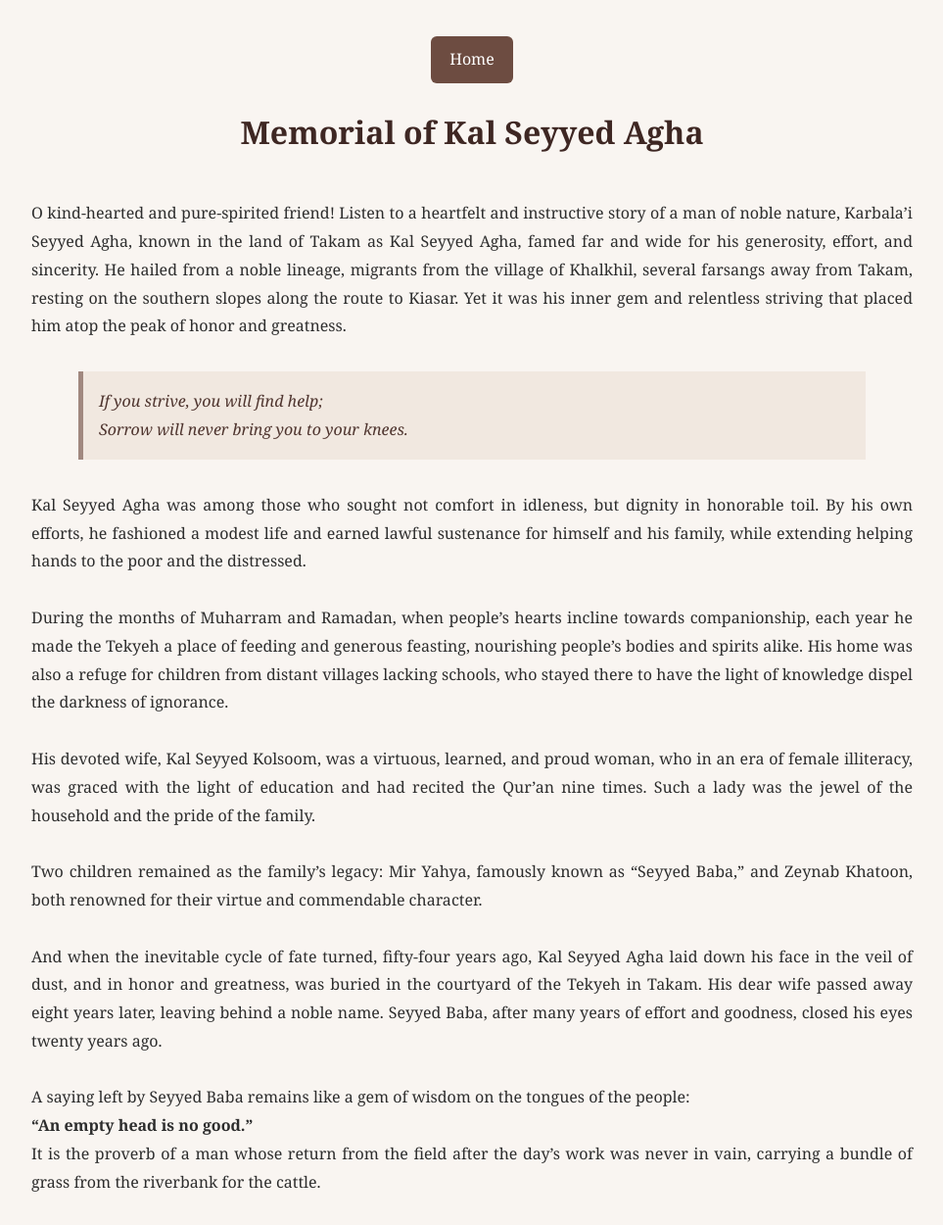
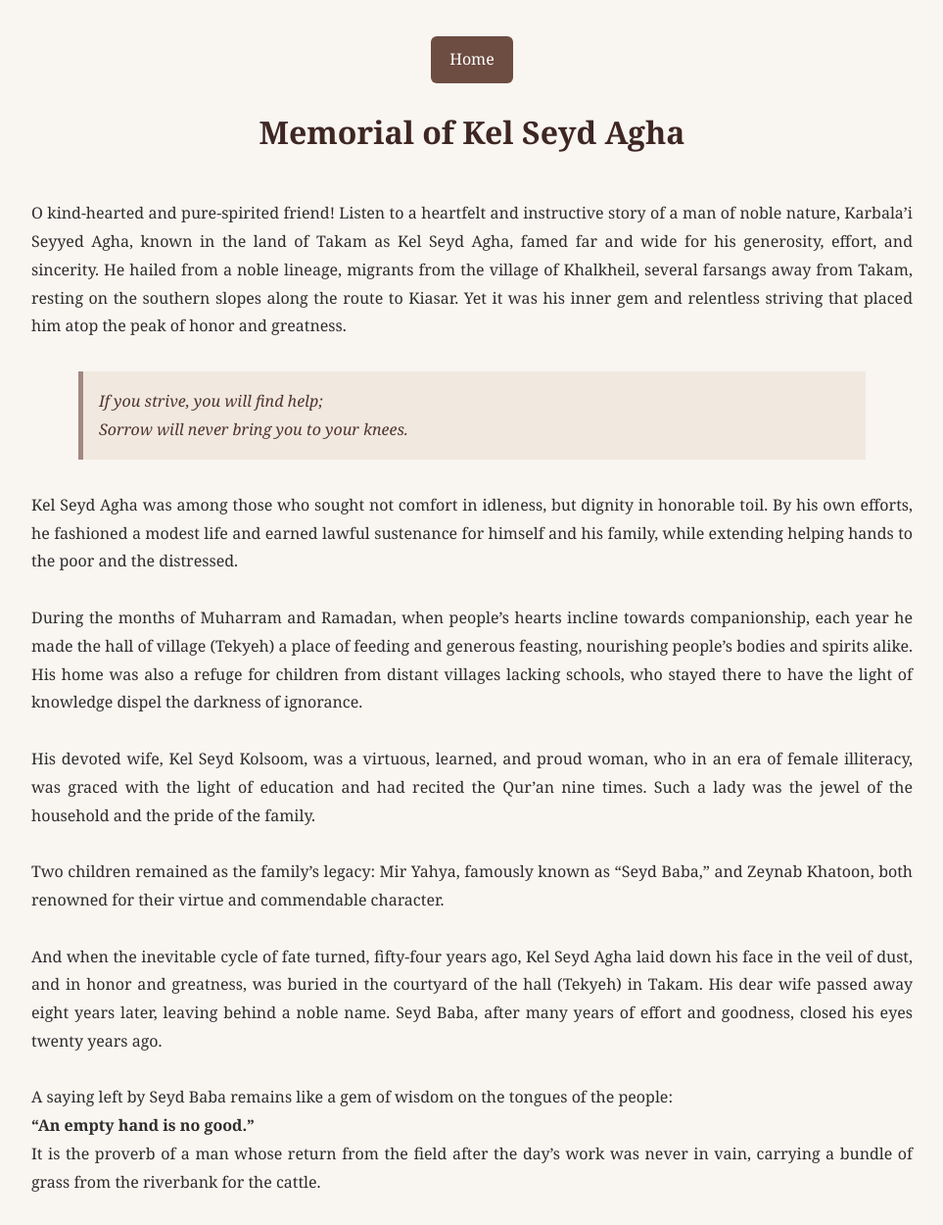
Before and after one commit to pirsar/Takam, a plain HTML site: page Gen/G1.en.html in a window 1280 px wide. Shown: the top 1250 px of the page at 98% size, without its empty margins (158-1121 px from the left). Drawn offline with Linux system fonts and the light colour scheme.

Commit message:
Update G1.en.html

```diff
--- a/Gen/G1.en.html
+++ b/Gen/G1.en.html
@@ -3,7 +3,7 @@
 <head>
   <meta charset="UTF-8" />
   <meta name="viewport" content="width=device-width, initial-scale=1" />
-  <title>Memorial of Kal Seyyed Agha</title>
+  <title>Memorial of Kel Seyd Agha</title>
   <style>
     body {
       font-family: "Georgia", "Times New Roman", serif;
@@ -67,29 +67,29 @@
 
   <header>
     <a class="button" href="index.en.html">Home</a>
-    <h1>Memorial of Kal Seyyed Agha</h1>
+    <h1>Memorial of Kel Seyd Agha</h1>
   </header>
 
   <main>
-    <p>O kind-hearted and pure-spirited friend! Listen to a heartfelt and instructive story of a man of noble nature, Karbala’i Seyyed Agha, known in the land of Takam as Kal Seyyed Agha, famed far and wide for his generosity, effort, and sincerity. He hailed from a noble lineage, migrants from the village of Khalkhil, several farsangs away from Takam, resting on the southern slopes along the route to Kiasar. Yet it was his inner gem and relentless striving that placed him atop the peak of honor and greatness.</p>
+    <p>O kind-hearted and pure-spirited friend! Listen to a heartfelt and instructive story of a man of noble nature, Karbala’i Seyyed Agha, known in the land of Takam as Kel Seyd Agha, famed far and wide for his generosity, effort, and sincerity. He hailed from a noble lineage, migrants from the village of Khalkheil, several farsangs away from Takam, resting on the southern slopes along the route to Kiasar. Yet it was his inner gem and relentless striving that placed him atop the peak of honor and greatness.</p>
 
     <blockquote>
       If you strive, you will find help;<br>
       Sorrow will never bring you to your knees.
     </blockquote>
 
-    <p>Kal Seyyed Agha was among those who sought not comfort in idleness, but dignity in honorable toil. By his own efforts, he fashioned a modest life and earned lawful sustenance for himself and his family, while extending helping hands to the poor and the distressed.</p>
+    <p>Kel Seyd Agha was among those who sought not comfort in idleness, but dignity in honorable toil. By his own efforts, he fashioned a modest life and earned lawful sustenance for himself and his family, while extending helping hands to the poor and the distressed.</p>
 
-    <p>During the months of Muharram and Ramadan, when people’s hearts incline towards companionship, each year he made the Tekyeh a place of feeding and generous feasting, nourishing people’s bodies and spirits alike. His home was also a refuge for children from distant villages lacking schools, who stayed there to have the light of knowledge dispel the darkness of ignorance.</p>
+    <p>During the months of Muharram and Ramadan, when people’s hearts incline towards companionship, each year he made the hall of village (Tekyeh) a place of feeding and generous feasting, nourishing people’s bodies and spirits alike. His home was also a refuge for children from distant villages lacking schools, who stayed there to have the light of knowledge dispel the darkness of ignorance.</p>
 
-    <p>His devoted wife, Kal Seyyed Kolsoom, was a virtuous, learned, and proud woman, who in an era of female illiteracy, was graced with the light of education and had recited the Qur’an nine times. Such a lady was the jewel of the household and the pride of the family.</p>
+    <p>His devoted wife, Kel Seyd Kolsoom, was a virtuous, learned, and proud woman, who in an era of female illiteracy, was graced with the light of education and had recited the Qur’an nine times. Such a lady was the jewel of the household and the pride of the family.</p>
 
-    <p>Two children remained as the family’s legacy: Mir Yahya, famously known as “Seyyed Baba,” and Zeynab Khatoon, both renowned for their virtue and commendable character.</p>
+    <p>Two children remained as the family’s legacy: Mir Yahya, famously known as “Seyd Baba,” and Zeynab Khatoon, both renowned for their virtue and commendable character.</p>
 
-    <p>And when the inevitable cycle of fate turned, fifty-four years ago, Kal Seyyed Agha laid down his face in the veil of dust, and in honor and greatness, was buried in the courtyard of the Tekyeh in Takam. His dear wife passed away eight years later, leaving behind a noble name. Seyyed Baba, after many years of effort and goodness, closed his eyes twenty years ago.</p>
+    <p>And when the inevitable cycle of fate turned, fifty-four years ago, Kel Seyd Agha laid down his face in the veil of dust, and in honor and greatness, was buried in the courtyard of the hall (Tekyeh) in Takam. His dear wife passed away eight years later, leaving behind a noble name. Seyd Baba, after many years of effort and goodness, closed his eyes twenty years ago.</p>
 
-    <p>A saying left by Seyyed Baba remains like a gem of wisdom on the tongues of the people:<br>
-    <strong>“An empty head is no good.”</strong><br>
+    <p>A saying left by Seyd Baba remains like a gem of wisdom on the tongues of the people:<br>
+    <strong>“An empty hand is no good.”</strong><br>
     It is the proverb of a man whose return from the field after the day’s work was never in vain, carrying a bundle of grass from the riverbank for the cattle.</p>
 
     <blockquote>
```
